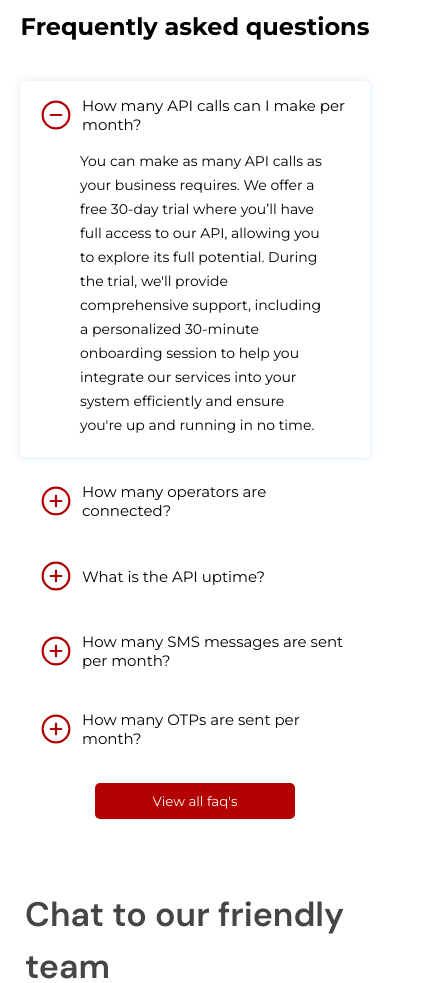
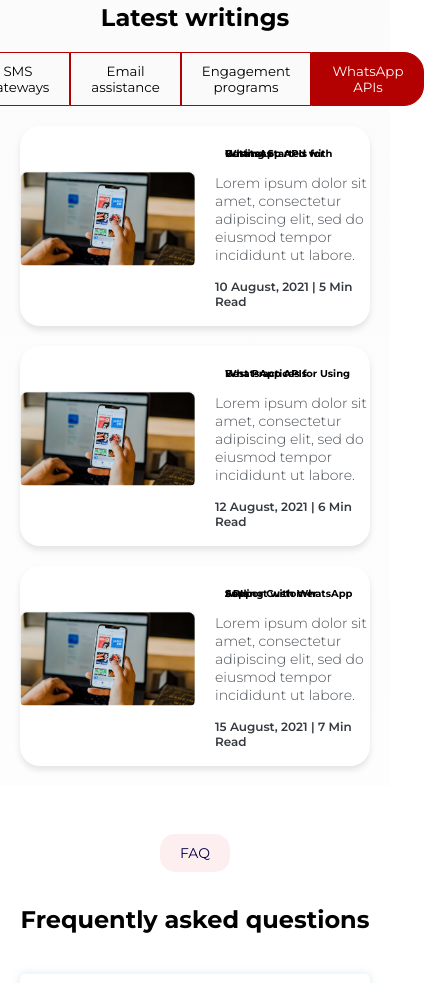
Before and after one commit to bknath/ICS_Mobile, a React (Vite) app: page / in a window 390 px wide. Shown: the part 5280-6263 px from the top of the page, 424 px wide, since content can reach past the window. Built offline with nearby package versions, Linux system fonts and the light colour scheme.

Commit message:
update wireting.css

```diff
--- a/src/pages/Home/Latestwritings/Writings.css
+++ b/src/pages/Home/Latestwritings/Writings.css
@@ -89,7 +89,38 @@
 }
 
 @media (max-width: 765px){
-  .latest-writings{
-    display: none;
+  /* .latest-writings{
+  display: none;
+  } */
+
+  .articles {
+    display: flex;
+    flex-direction: column;
+    justify-content: space-between;
   }
+  .article{
+    display: flex;
+    justify-content: space-between;
+    align-items: center;
+    flex-direction: row;
+    padding: 0px;
+    width: 100%;
+    gap:20px;
+    height:200px
+  }
+  .article img {
+    width: 50%;
+    height: auto;
+    border-radius: 5px;
+    align-items: center;
+
+  }
+
+  .article h3 {
+    font-size: 10px;
+   line-height: 0;
+   padding: 10px;
+  }
+
+
 }
--- a/src/pages/Home/Latestwritings/Writings.jsx
+++ b/src/pages/Home/Latestwritings/Writings.jsx
@@ -25,7 +25,7 @@ const Writings = () => {
                         <div className="article">
                             <img src={assets.writingimg} alt="SMS gateways 3" />
                             <h3>SMS Gateways vs. Email: Which to Choose?</h3>
-                            <p>Lorem ipsum dolor sit amet, consectetur adipiscing elit, sed do eiusmod tempor incididunt ut labore.</p>
+                        <p>Lorem ipsum dolor sit amet, consectetur adipiscing elit, sed do eiusmod tempor incididunt ut labore.</p>
                             <div className="meta">20 April, 2021 | 6 Min Read</div>
                         </div>
                     </div>
@@ -82,21 +82,24 @@ const Writings = () => {
                     <div className="articles">
                         <div className="article">
                             <img src={assets.writingimg} alt="WhatsApp APIs 1" />
+                            <div className='textpart'>
                             <h3>Getting Started with WhatsApp APIs for Business</h3>
-                            <p>Lorem ipsum dolor sit amet, consectetur adipiscing elit, sed do eiusmod tempor incididunt ut labore.</p>
-                            <div className="meta">10 August, 2021 | 5 Min Read</div>
+                            <p className='apara'>Lorem ipsum dolor sit amet, consectetur adipiscing elit, sed do eiusmod tempor incididunt ut labore.</p>
+                            <div className="meta">10 August, 2021 | 5 Min Read</div></div>
                         </div>
                         <div className="article">
                             <img src={assets.writingimg} alt="WhatsApp APIs 2" />
+                            <div className='textpart'>
                             <h3>Best Practices for Using WhatsApp APIs</h3>
                             <p>Lorem ipsum dolor sit amet, consectetur adipiscing elit, sed do eiusmod tempor incididunt ut labore.</p>
-                            <div className="meta">12 August, 2021 | 6 Min Read</div>
+                            <div className="meta">12 August, 2021 | 6 Min Read</div></div>
                         </div>
                         <div className="article">
                             <img src={assets.writingimg} alt="WhatsApp APIs 3" />
+                            <div className='textpart'>
                             <h3>Scaling Customer Support with WhatsApp APIs</h3>
                             <p>Lorem ipsum dolor sit amet, consectetur adipiscing elit, sed do eiusmod tempor incididunt ut labore.</p>
-                            <div className="meta">15 August, 2021 | 7 Min Read</div>
+                            <div className="meta">15 August, 2021 | 7 Min Read</div></div>
                         </div>
                     </div>
                 );
```
